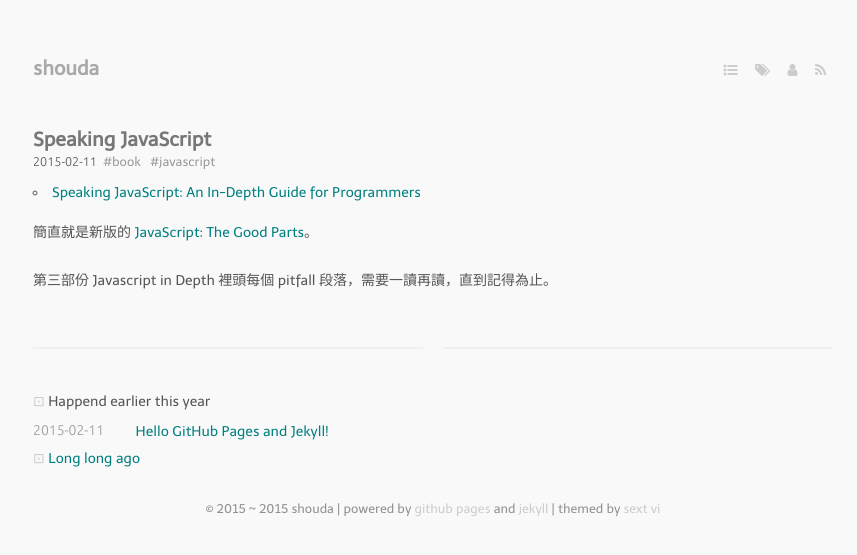
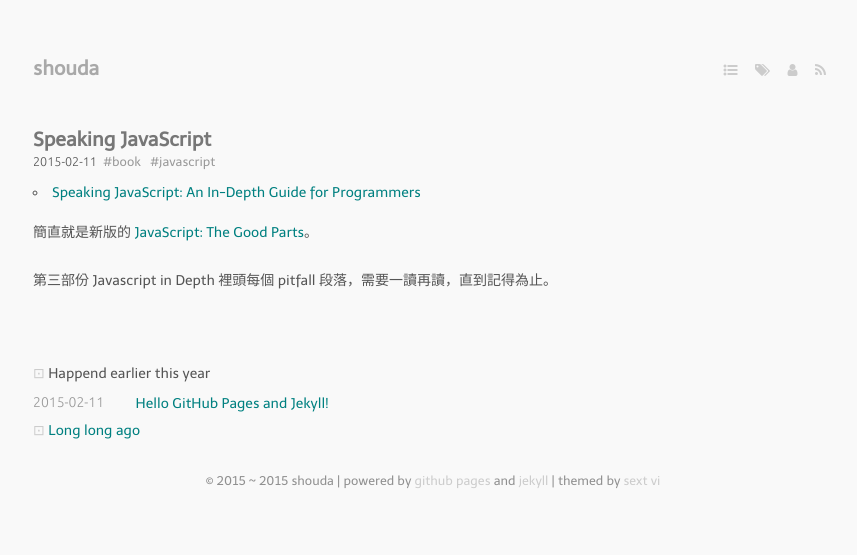
Before and after one commit to shouda/shouda.github.io, a Jekyll site: the page built from index.markdown, in a window 1280 px wide. Shown: the top 555 px of the page, without its empty margins (207-1064 px from the left). Built offline with Jekyll 4.4.1, drawn with Linux system fonts in a browser that asks for light colours; nearby versions of some CDN libraries; Markdown is read by kramdown in place of the engine named in the settings.

Commit message:
fix error

```diff
--- a/index.markdown
+++ b/index.markdown
@@ -24,7 +24,7 @@
     <section class="post">
     {{ post.content }}
     </section>
-    <div class="divider">&nbsp;</div>
+    <div class="divider"></div>
   </article>
   {% endfor %}
   </ul>
```
